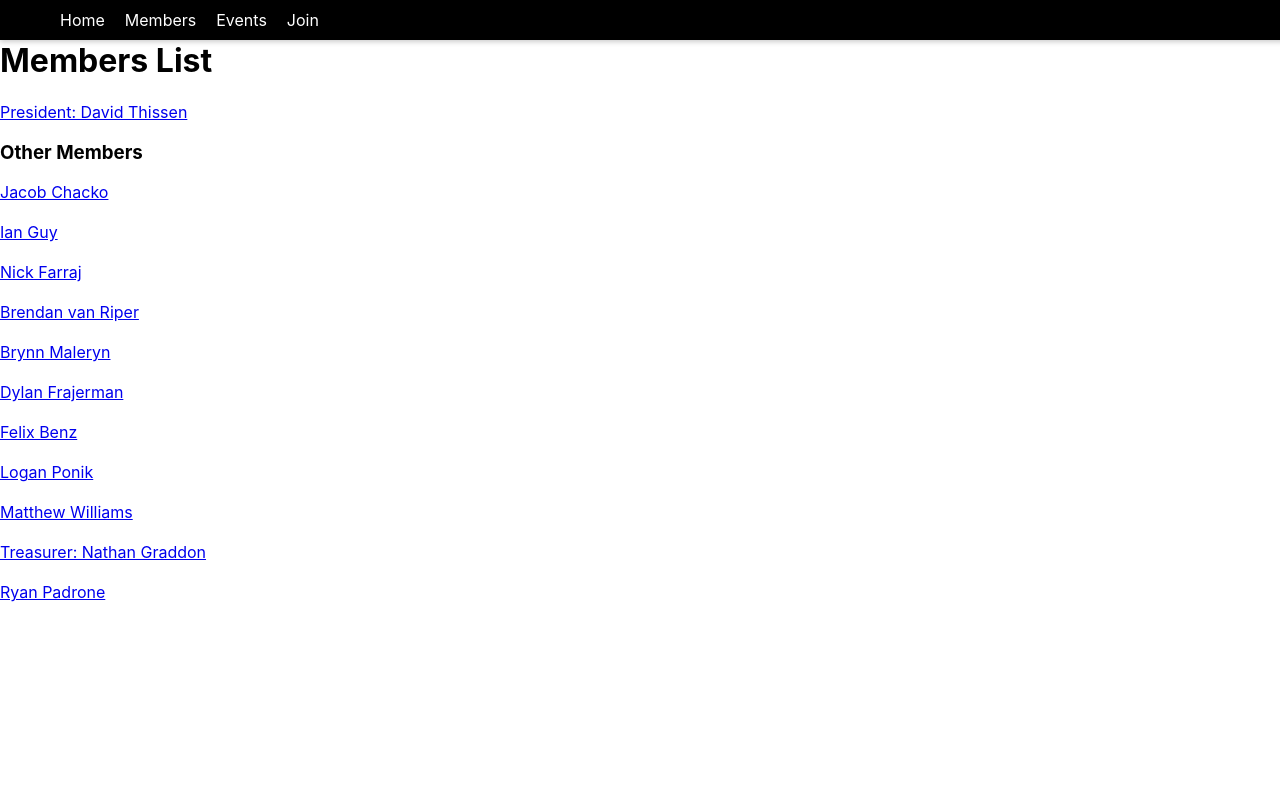
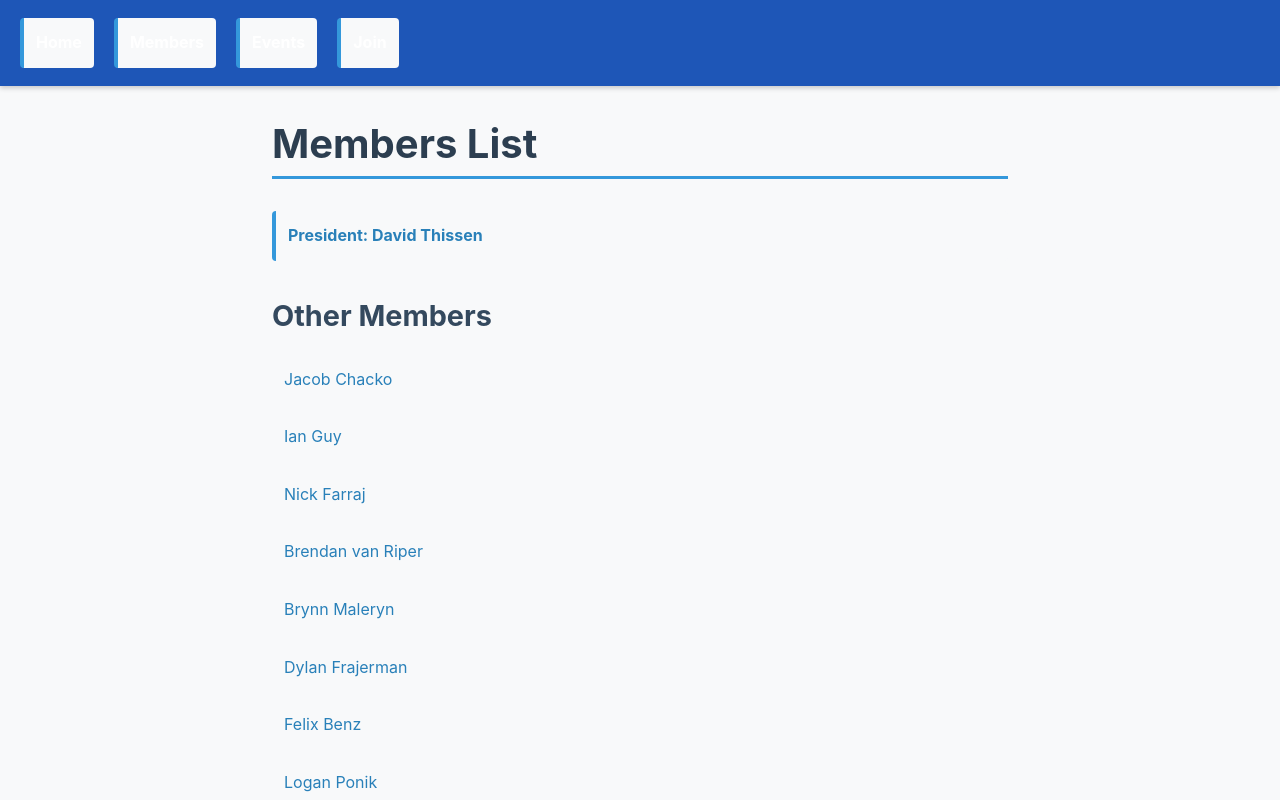
Before and after one commit to iguy1/compsciclub, a React (Create React App) app: page /members in a window 1280 px wide. Shown: the top 800 px of the page. Built offline with nearby package versions, Linux system fonts and the light colour scheme.

Commit message:
added css components to make website look cool

```diff
--- a/src/App.css
+++ b/src/App.css
@@ -1,13 +1,140 @@
+/* Global styles */
+* {
+  margin: 0;
+  padding: 0;
+  box-sizing: border-box;
+}
+
+body {
+  font-family: -apple-system, BlinkMacSystemFont, 'Segoe UI', Roboto, Oxygen, Ubuntu, Cantarell, sans-serif;
+  line-height: 1.6;
+  color: #333;
+  background-color: #f8f9fa;
+  padding-top:60px;
+
+}
+.main-content{
+  padding-top: 60px; /* Adjust this value based on the height of your navbar */
+
+}
+
+/* Home page container */
 .Home {
+  max-width: 1200px;
+  margin: 0 auto;
+  padding: 2rem;
   text-align: center;
   background-color: white;
+  box-shadow: 0 2px 4px rgba(0, 0, 0, 0.1);
+  border-radius: 8px;
+  margin-top: 2rem;
 }
 
-.Home img {
-  width: 100%;
-  height: auto;
+/* Headings */
+h1 {
+  color: #2c3e50;
+  font-size: 2.5rem;
+  margin-bottom: 2rem;
+  line-height: 1.2;
 }
 
-.Home h1, .Home h3, .Home h4, .Home p, .Home h5 {
-  margin: 20px 0;
+h3 {
+  color: #34495e;
+  font-size: 1.8rem;
+  margin: 2rem 0;
 }
+
+h4 {
+  color: #3498db;
+  font-size: 1.4rem;
+  margin-bottom: 1.5rem;
+}
+
+h5 {
+  color: #7f8c8d;
+  font-size: 1.1rem;
+  margin-top: 2rem;
+}
+
+/* Main paragraph */
+p {
+  max-width: 800px;
+  margin: 0 auto;
+  padding: 1.5rem;
+  font-size: 1.1rem;
+  color: #555;
+  line-height: 1.8;
+  text-align: justify;
+}
+
+/* Image styling */
+img {
+  max-width: 100%;
+  height: auto;
+  border-radius: 8px;
+  box-shadow: 0 4px 8px rgba(0, 0, 0, 0.1);
+  margin: 2rem 0;
+  transition: transform 0.3s ease;
+}
+
+img:hover {
+  transform: scale(1.02);
+}
+
+/* Router container */
+.router-container {
+  min-height: 100vh;
+  display: flex;
+  flex-direction: column;
+}
+
+/* Responsive design */
+@media (max-width: 768px) {
+  .Home {
+    padding: 1rem;
+    margin-top: 1rem;
+  }
+
+  h1 {
+    font-size: 2rem;
+  }
+
+  h3 {
+    font-size: 1.5rem;
+  }
+
+  h4 {
+    font-size: 1.2rem;
+  }
+
+  p {
+    padding: 1rem;
+    font-size: 1rem;
+  }
+
+  img {
+    width: 100%;
+    max-width: 400px;
+  }
+}
+
+/* Animation for page transitions */
+.page-transition {
+  animation: fadeIn 0.5s ease-in;
+}
+
+@keyframes fadeIn {
+  from {
+    opacity: 0;
+    transform: translateY(20px);
+  }
+  to {
+    opacity: 1;
+    transform: translateY(0);
+  }
+}
+
+/* Remove extra spacing from br tags */
+br {
+  display: none;
+}
--- a/src/App.js
+++ b/src/App.js
@@ -1,6 +1,7 @@
 import React from 'react';
 import { BrowserRouter as Router, Routes, Route } from 'react-router-dom';
 import peoplecoding from './peoplecoding.gif';
+import bluehen from './bluehen.gif';
 import Navbar from './navbar';
 import './App.css';
 import Members from './members';
@@ -9,10 +10,10 @@ import Join from './join';
 
 function Home(){
   return(
-  <div className="Home">
-    <br />
+  <div className="Home main-content">
+
       <h1>Welcome to the Society For Professional Computing</h1>
-      <img src={peoplecoding} alt="people coding" style ={ {width : "500px"}}/>
+      <img src={bluehen} alt="blue hen" style ={ {width : "500px"}}/>
       <h3>We are a group of professionals dedicated to advancing the field of computing.</h3>
       <h4>Join us in our mission to promote excellence in computer science.</h4>
       <p>The Computing Professional Society at the University of Delaware aims to bring together a community of students who are enthusiastic about expanding their knowledge of computer science. Our goal is to advance professional growth, encourage collaboration, and support the sharing of knowledge in the domain of computer science. Our goal is to offer members avenues for networking, skill development, and insight into industry practices, equipping them to thrive as professionals in the constantly changing computing environment.</p>
--- a/src/events.js
+++ b/src/events.js
@@ -2,7 +2,7 @@ import React from 'react';
 
 function Events(){
     return(
-        <div>
+        <div className = "main-content">
             <br />
             <h1>Events</h1>
             <h3>Upcoming Events</h3>
--- a/src/join.js
+++ b/src/join.js
@@ -2,7 +2,7 @@ import React from 'react';
 
 function Join() {
 return(
-    <div>
+    <div className = "main-content">
         <br />
         <h1>Join Us</h1>
 
--- /dev/null
+++ b/src/members.css
@@ -0,0 +1,69 @@
+/* Container styling */
+.members-container {
+    max-width: 800px;
+    margin: 0 auto;
+    padding: 2rem;
+    font-family: -apple-system, BlinkMacSystemFont, 'Segoe UI', Roboto, Oxygen, Ubuntu, Cantarell, sans-serif;
+  }
+
+  .main-content {
+    padding-top: 60px; /* Adjust this value based on the height of your navbar */
+  }
+  /* Heading styles */
+  h1 {
+    color: #2c3e50;
+    border-bottom: 3px solid #3498db;
+    padding-bottom: 0.5rem;
+    margin-bottom: 2rem;
+  }
+
+  h3 {
+    color: #34495e;
+    margin: 2rem 0 1rem;
+  }
+
+  /* Link styles */
+  a {
+    display: block;
+    color: #2980b9;
+    text-decoration: none;
+    padding: 0.75rem;
+    margin: 0.5rem 0;
+    border-radius: 4px;
+    transition: all 0.3s ease;
+  }
+
+  a:hover {
+    background-color: #f7f9fc;
+    color: #1a5f96;
+    transform: translateX(10px);
+    box-shadow: 0 2px 4px rgba(0, 0, 0, 0.1);
+  }
+
+  /* Special styling for President and Treasurer */
+  a:first-of-type /* President */
+     /* Treasurer */ {
+    font-weight: bold;
+    border-left: 4px solid #3498db;
+    background-color: #f8f9fa;
+  }
+
+  /* Remove extra line breaks */
+  br {
+    display: none;
+  }
+
+  /* Responsive design */
+  @media (max-width: 600px) {
+    .members-container {
+      padding: 1rem;
+    }
+
+    a {
+      padding: 0.5rem;
+    }
+
+    h1 {
+      font-size: 1.5rem;
+    }
+  }
--- a/src/members.js
+++ b/src/members.js
@@ -1,46 +1,36 @@
 import React from 'react';
-
+import './members.css';
 function Members() {
     return(
-        <div>
-            <br />
+        <div className = "members-container main-content">
+
             <h1>Members List</h1>
             <a href="https://linkedin.com/in/david-thissen-777312307" target="_blank" rel="noopener noreferrer">President: David Thissen</a>
       <h3>Other Members</h3>
       <a href="https://linkedin.com/in/jacob-chacko-9967a12ab" target="_blank" rel="noopener noreferrer">Jacob Chacko</a>
-      <br />
-      <br />
+
       <a href="https://linkedin.com/in/ian-guy" target="_blank" rel="noopener noreferrer">Ian Guy</a>
-      <br />
-      <br />
+
       <a href="https://linkedin.com/in/nicholas-j-farraj-7b3341345" target="_blank" rel="noopener noreferrer">Nick Farraj</a>
-            <br />
-            <br />
+
 
             <a href="https://linkedin.com/in/bfvr" target="_blank" rel="noopener noreferrer">Brendan van Riper</a>
-            <br />
-            <br />
+
 
             <a href="https://linkedin.com/in/brynnmaleryn" target="_blank" rel="noopener noreferrer">Brynn Maleryn</a>
-            <br />
-            <br />
+
             <a href="https://linkedin.com/in/dylan-frajerman-14327621a" target="_blank" rel="noopener noreferrer">Dylan Frajerman</a>
-            <br />
-            <br />
+
 
             <a href="https://linkedin.com/in/felixdbenz" target="_blank" rel="noopener noreferrer">Felix Benz</a>
-            <br />
-            <br />
+
 
             <a href="https://linkedin.com/in/logan-ponik" target="_blank" rel="noopener noreferrer">Logan Ponik</a>
-            <br />
-            <br />
+
             <a href="https://linkedin.com/in/matthew-williams-323947210" target="_blank" rel="noopener noreferrer">Matthew Williams</a>
-            <br />
-            <br />
+
             <a href="https://linkedin.com/in/nathan-graddon-650070277" target="_blank" rel="noopener noreferrer">Treasurer: Nathan Graddon</a>
-            <br />
-            <br />
+
             <a href="https://linkedin.com/in/ryan-padrone-42a54a299" target="_blank" rel="noopener noreferrer">Ryan Padrone</a>
 
         </div>
--- a/src/navbar.css
+++ b/src/navbar.css
@@ -3,8 +3,8 @@
     justify-content: space-between;
     align-items: center;
     padding: 10px 20px;
-    background-color:rgb(0, 0, 0);
-    color: black;
+    background-color:rgb(30, 86, 183);
+    color: rgb(0, 0, 0);
     box-shadow: 0 2px 5px rgba(0, 0, 0, 0.2);
     position: fixed;
     width: 100%;
```
Also changed, not shown: 1 other file (tests, documents, lock files or other folders).
